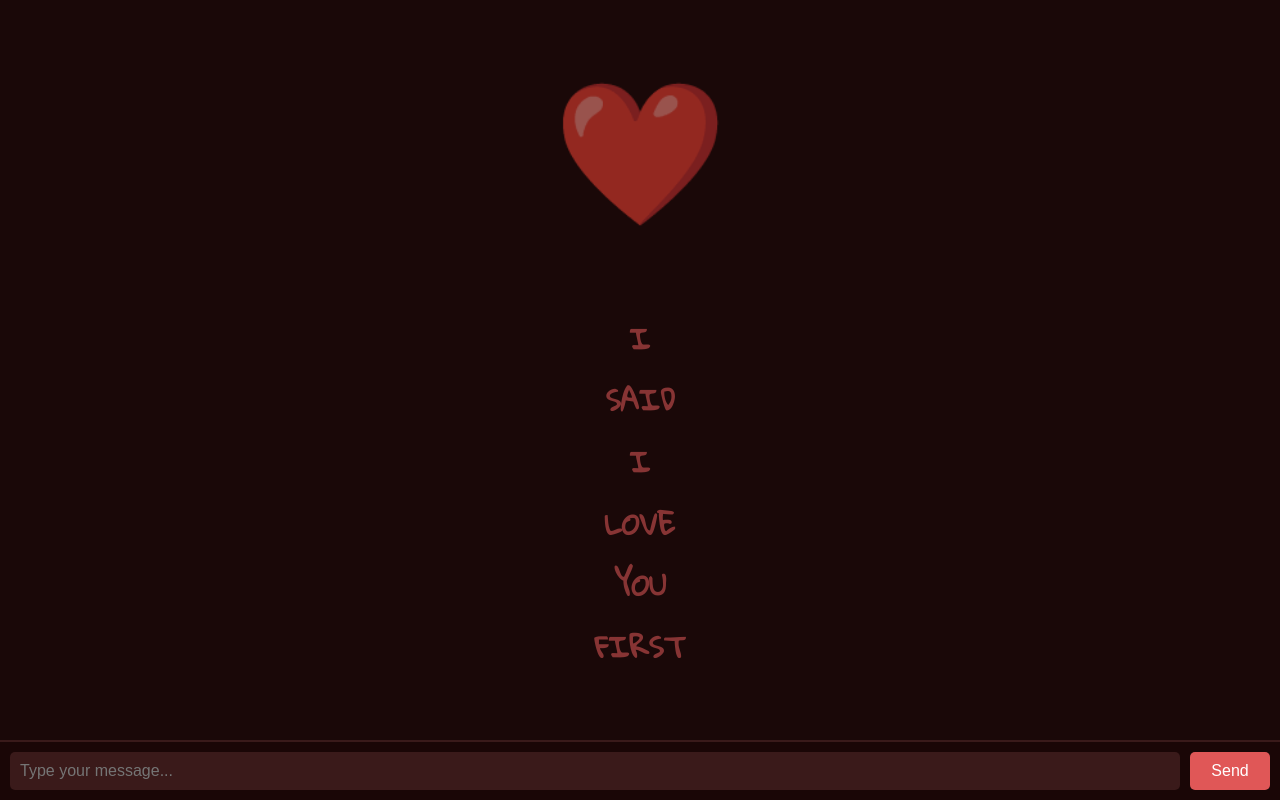
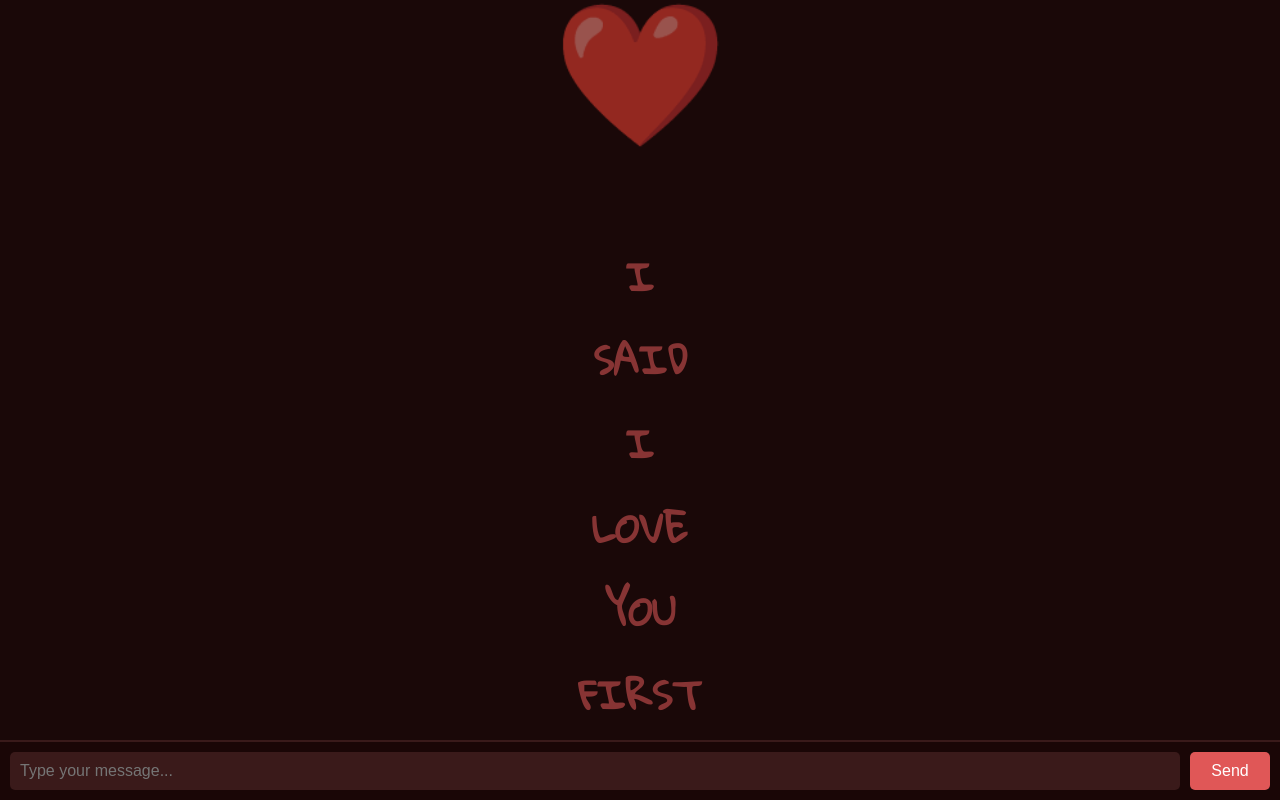
Before and after one commit to meranjith/p2p-chat-new, a plain HTML site: page index.html in a window 1280 px wide. Drawn offline with Linux system fonts and the light colour scheme.

Commit message:
Update index.html

```diff
--- a/index.html
+++ b/index.html
@@ -38,7 +38,7 @@
     }
 
     .background-template .stacked-text {
-      font-size: 28px;
+      font-size: 38px;
       line-height: 1.1;
       font-weight: bold;
       white-space: pre-line;
```
